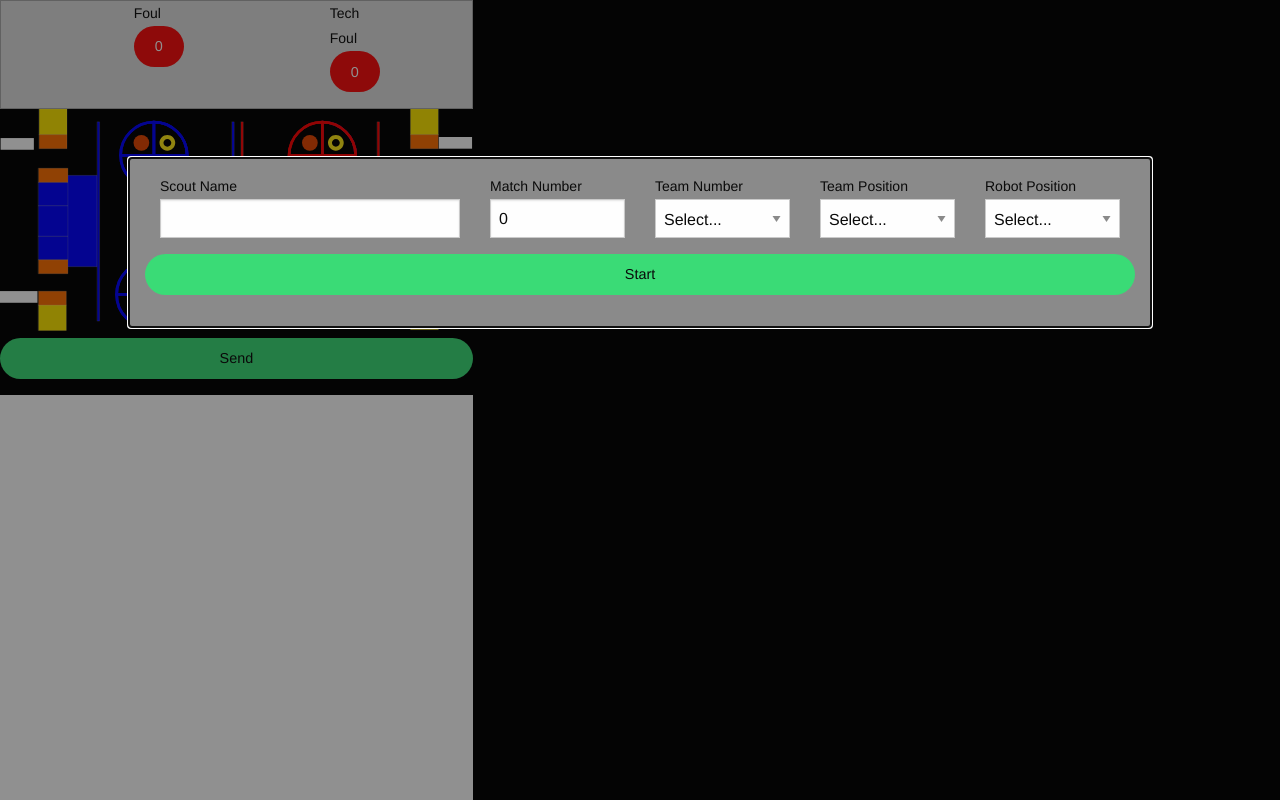
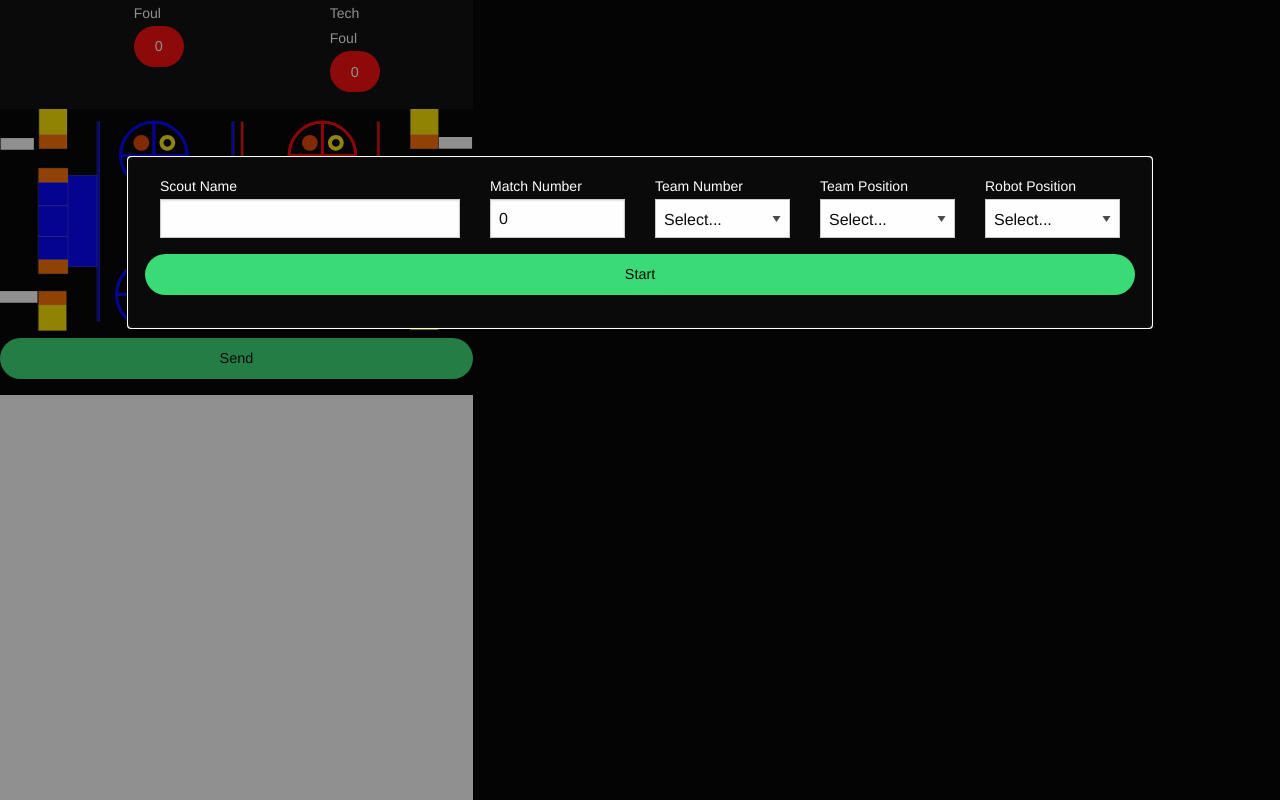
Before and after one commit to milovincent/frc-scouting, a PHP site: page / in a window 1280 px wide. Run offline with PHP 8.4, Linux system fonts and the light colour scheme; some libraries are stand-ins or nearby versions.

Commit message:
dark theme fully implemented, "sides" added to js

```diff
--- a/scoutingForm/js/app.js
+++ b/scoutingForm/js/app.js
@@ -40,6 +40,18 @@ jQuery( document ).ready(function( $ ) {
   });
   $('g#blue-hab-3').mousedown(function(){
     message('BLUE HAB Level 2');
+  });
+  $('.peek').mousedown(function(){
+    message($(this).parent().attr('id')+'.peek');
+  });
+  $('.player-cargo').mousedown(function(){
+    message($(this).parent().attr('id')+'.player-cargo');
+  });
+  $('.player-hatch').mousedown(function(){
+    message($(this).parent().attr('id')+'.player-hatch');
+  });
+  $('.depot').mousedown(function(){
+    message($(this).parent().attr('id')+'.depot');
   });
   $('g#blue-hab-4').mousedown(function(){
     message('BLUE HAB Level 3');
--- a/scoutingForm/scss/_base.scss
+++ b/scoutingForm/scss/_base.scss
@@ -16,11 +16,15 @@ html {
 	background: black;
 }
 .reveal {
-	background-color: $gray !important;
+	background-color: $black !important;
+
+}
+label{
+    color: $white !important;
 }
 .callout {
 	&.dark {
-		background:#dark-gray;
+		background:$black;
 	}
 	&.light {
 		background:#eee;
```
Also changed, not shown: scoutingForm/css/app.css. Lines whose indentation alone changed are shown as unchanged.
